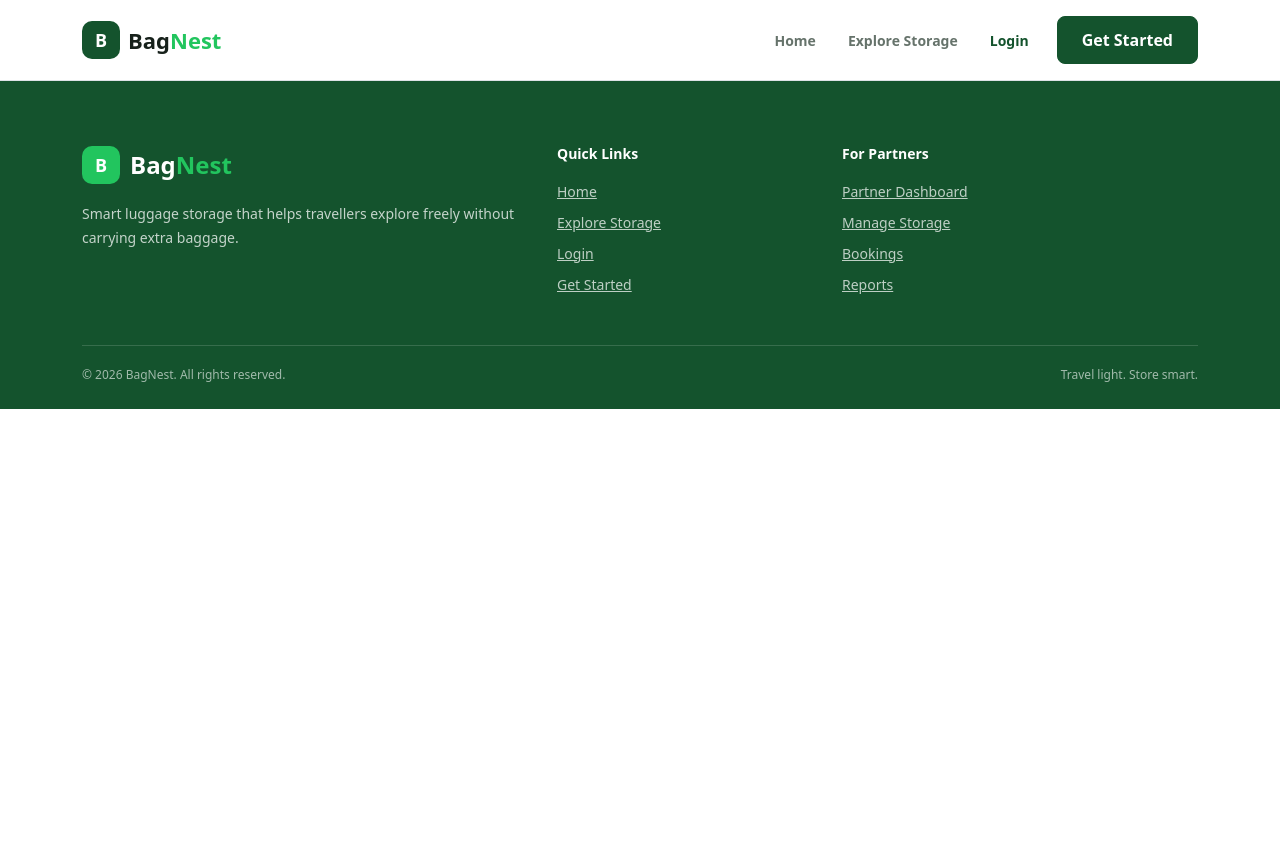
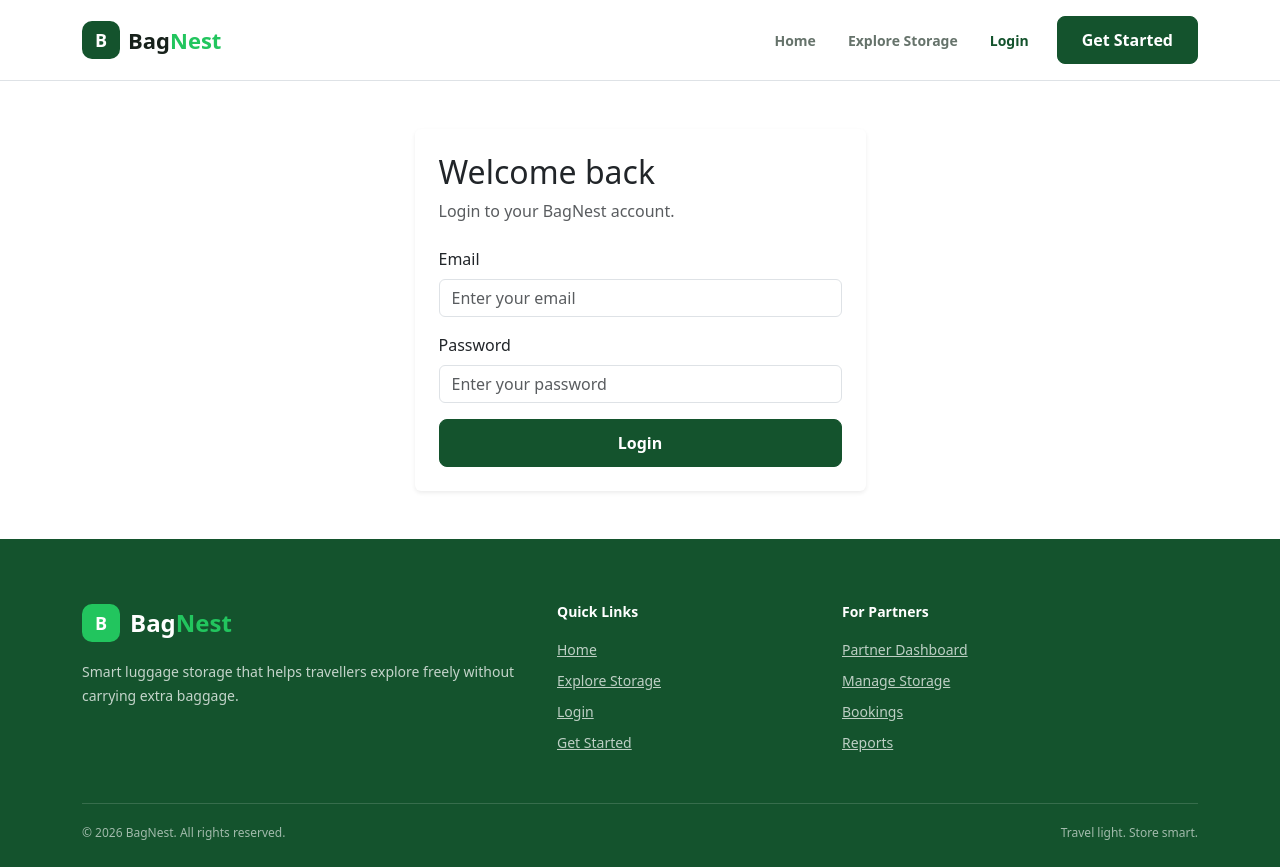
Before and after one commit to paviththira-vinayagamoorthy/BagNest, a React (Vite) app in the folder frontend/hackathon_projects/: page /login in a window 1280 px wide. Before the commit the page ends 800 px from the top, so only its background shows below. Built offline with nearby package versions, Linux system fonts and the light colour scheme.

Commit message:
login page finished

```diff
--- a/frontend/hackathon_projects/src/index.css
+++ b/frontend/hackathon_projects/src/index.css
@@ -13,28 +13,19 @@
 .brand-mark {
   width: 38px;
   height: 38px;
-
   display: flex;
-
   align-items: center;
   justify-content: center;
-
   background-color: #14532D;
-
   color: #FFFFFF;
-
   border-radius: 10px;
-
   font-size: 18px;
-
   font-weight: 800;
 }
 
 .brand-name {
   color: #17211B;
-
   font-size: 22px;
-
   font-weight: 800;
 }
 
@@ -44,13 +35,9 @@
 
 .navbar .nav-link {
   color: #66736B;
-
   font-size: 14px;
-
   font-weight: 600;
-
   padding: 8px 12px !important;
-
   transition: 0.2s ease;
 }
 
@@ -77,25 +64,17 @@
 
 .btn-primary-custom {
   background-color: #14532D;
-
   border: 1px solid #14532D;
-
   color: #FFFFFF;
-
   padding: 11px 20px;
-
   border-radius: 8px;
-
   font-weight: 700;
-
   transition: 0.2s ease;
 }
 
 .btn-primary-custom:hover {
   background-color: #22C55E;
-
   border-color: #22C55E;
-
   color: #FFFFFF;
 }
 
@@ -106,45 +85,30 @@
 
 .bag-footer {
   padding: 65px 0 25px;
-
   background-color: #14532D;
-
   color: #FFFFFF;
 }
 
 .footer-brand {
   display: flex;
-
   align-items: center;
-
   gap: 10px;
-
   margin-bottom: 18px;
-
   color: #FFFFFF;
-
   font-size: 24px;
-
   font-weight: 800;
 }
 
 .footer-brand-mark {
   width: 38px;
   height: 38px;
-
   display: flex;
-
   align-items: center;
   justify-content: center;
-
   background-color: #22C55E;
-
   color: #FFFFFF;
-
   border-radius: 10px;
-
   font-size: 18px;
-
   font-weight: 800;
 }
 
@@ -154,39 +118,28 @@
 
 .footer-description {
   max-width: 450px;
-
   margin: 0;
-
   color: rgba(255, 255, 255, 0.75);
-
   font-size: 14px;
-
   line-height: 1.7;
 }
 
 .footer-heading {
   margin-bottom: 18px;
-
   color: #FFFFFF;
-
   font-size: 14px;
-
   font-weight: 800;
 }
 
 .footer-links {
   display: flex;
-
   flex-direction: column;
-
   gap: 10px;
 }
 
 .footer-links a {
   color: rgba(255, 255, 255, 0.72);
-
   font-size: 14px;
-
   transition: 0.2s ease;
 }
 
@@ -196,23 +149,16 @@
 
 .footer-bottom {
   display: flex;
-
   justify-content: space-between;
-
   gap: 20px;
-
   margin-top: 50px;
-
   padding-top: 20px;
-
   border-top: 1px solid rgba(255, 255, 255, 0.15);
 }
 
 .footer-bottom p {
   margin: 0;
-
   color: rgba(255, 255, 255, 0.6);
-
   font-size: 12px;
 }
 
@@ -225,7 +171,6 @@
 
   .navbar-collapse {
     width: 100%;
-
     padding-top: 15px;
   }
 
@@ -235,7 +180,6 @@
 
   .navbar .nav-link {
     width: 100%;
-
     padding-left: 0 !important;
   }
 
@@ -253,12 +197,11 @@
 
   .footer-bottom {
     flex-direction: column;
-
     gap: 8px;
-
     margin-top: 35px;
   }
 }
+
 
 /* =========================================================
    STORAGE CARD
@@ -267,15 +210,10 @@
 .storage-card {
   height: 100%;
   overflow: hidden;
-
   background-color: #FFFFFF;
-
   border: 1px solid #edf0ed;
-
   border-radius: 18px;
-
   box-shadow: 0 10px 30px rgba(23, 33, 27, 0.06);
-
   transition:
     transform 0.2s ease,
     box-shadow 0.2s ease;
@@ -283,63 +221,43 @@
 
 .storage-card:hover {
   transform: translateY(-4px);
-
   box-shadow: 0 16px 35px rgba(23, 33, 27, 0.1);
 }
 
 .storage-card-top {
   display: flex;
-
   justify-content: space-between;
   align-items: center;
-
   padding: 18px 18px 0;
 }
 
 .storage-type {
   display: inline-block;
-
   padding: 6px 10px;
-
   background-color: #eef7f1;
-
   color: #14532D;
-
   border-radius: 6px;
-
   font-size: 11px;
-
   font-weight: 700;
 }
 
 .storage-rating {
   color: #17211B;
-
   font-size: 13px;
-
   font-weight: 700;
 }
 
 .storage-placeholder {
   height: 210px;
-
   margin: 18px;
-
   display: flex;
-
   align-items: center;
   justify-content: center;
-
   background-color: #FFF9F2;
-
   border-radius: 12px;
-
   color: #14532D;
-
   font-size: 28px;
-
   font-weight: 800;
-
   letter-spacing: 2px;
 }
 
@@ -349,80 +267,57 @@
 
 .storage-card-body h3 {
   margin-bottom: 7px;
-
   color: #17211B;
-
   font-size: 20px;
-
   font-weight: 800;
 }
 
 .storage-location {
   margin-bottom: 20px;
-
   color: #66736B;
-
   font-size: 14px;
 }
 
 .storage-meta {
   display: flex;
-
   justify-content: space-between;
   align-items: flex-end;
-
   gap: 15px;
-
   margin-bottom: 20px;
 }
 
 .storage-meta span {
   display: block;
-
   margin-bottom: 3px;
-
   color: #66736B;
-
   font-size: 12px;
 }
 
 .storage-meta strong {
   color: #17211B;
-
   font-size: 14px;
-
   font-weight: 700;
 }
 
 .storage-card-button {
   display: block;
-
   width: 100%;
-
   padding: 11px;
-
   background-color: #14532D;
-
   color: #FFFFFF;
-
   border-radius: 8px;
-
   text-align: center;
-
   font-size: 14px;
-
   font-weight: 700;
-
   text-decoration: none;
-
   transition: 0.2s ease;
 }
 
 .storage-card-button:hover {
   background-color: #22C55E;
-
   color: #FFFFFF;
 }
+
 
 /* =========================================================
    LANDING PAGE
@@ -439,7 +334,6 @@
 
 .hero-section {
   padding: 100px 0 80px;
-
   background-color: #FFF9F2;
 }
 
@@ -448,13 +342,9 @@
 
 .hero-badge {
   display: inline-block;
-
   margin-bottom: 10px;
-
   color: #14532D;
-
   font-size: 14px;
-
   font-weight: 600;
 }
 
@@ -463,17 +353,11 @@
 
 .hero-title {
   margin-top: 10px;
-
   margin-bottom: 22px;
-
   color: #17211B;
-
   font-size: 64px;
-
   font-weight: 800;
-
   line-height: 1.05;
-
   letter-spacing: -2px;
 }
 
@@ -486,13 +370,9 @@
 
 .hero-description {
   max-width: 600px;
-
   margin-bottom: 30px;
-
   color: #66736B;
-
   font-size: 17px;
-
   line-height: 1.7;
 }
 
@@ -503,11 +383,8 @@
 
 .hero-actions {
   display: flex;
-
   align-items: center;
-
   gap: 12px;
-
   margin-bottom: 30px;
 }
 
@@ -516,27 +393,18 @@
 
 .btn-hero-primary {
   padding: 12px 22px;
-
   background-color: #14532D;
-
   border: 1px solid #14532D;
-
   color: #FFFFFF;
-
   border-radius: 8px;
-
   font-size: 14px;
-
   font-weight: 700;
-
   transition: 0.2s ease;
 }
 
 .btn-hero-primary:hover {
   background-color: #22C55E;
-
   border-color: #22C55E;
-
   color: #FFFFFF;
 }
 
@@ -545,25 +413,17 @@
 
 .btn-hero-secondary {
   padding: 12px 22px;
-
   background-color: transparent;
-
   border: 1px solid #14532D;
-
   color: #14532D;
-
   border-radius: 8px;
-
   font-size: 14px;
-
   font-weight: 700;
-
   transition: 0.2s ease;
 }
 
 .btn-hero-secondary:hover {
   background-color: #14532D;
-
   color: #FFFFFF;
 }
 
@@ -574,33 +434,25 @@
 
 .hero-trust {
   display: flex;
-
   flex-wrap: wrap;
-
   gap: 25px;
-
   margin-top: 30px;
 }
 
 .hero-trust > div {
   display: flex;
-
   align-items: center;
-
   gap: 5px;
 }
 
 .hero-trust strong {
   color: #17211B;
-
   font-size: 14px;
-
   font-weight: 800;
 }
 
 .hero-trust span {
   color: #66736B;
-
   font-size: 13px;
 }
 
@@ -611,25 +463,15 @@
 
 .hero-image-box {
   width: 100%;
-
   min-height: 430px;
-
   display: flex;
-
   align-items: center;
-
   justify-content: center;
-
   padding: 20px;
-
   background-color: #FFFFFF;
-
   border: 1px solid rgba(20, 83, 45, 0.08);
-
   border-radius: 24px;
-
   box-shadow: 0 18px 50px rgba(23, 33, 27, 0.08);
-
   overflow: hidden;
 }
 
@@ -638,13 +480,9 @@
 
 .hero-image {
   width: 100%;
-
   max-width: 500px;
-
   height: auto;
-
   display: block;
-
   object-fit: contain;
 }
 
@@ -655,7 +493,6 @@
 
 .stats-section {
   padding: 70px 0;
-
   background-color: #FFFFFF;
 }
 
@@ -664,15 +501,10 @@
 
 .stat-box {
   height: 100%;
-
   padding: 25px;
-
   background-color: #FFF9F2;
-
   border: 1px solid #edf0ed;
-
   border-radius: 14px;
-
   text-align: center;
 }
 
@@ -681,13 +513,9 @@
 
 .stat-box strong {
   display: block;
-
   margin-bottom: 5px;
-
   color: #14532D;
-
   font-size: 30px;
-
   font-weight: 800;
 }
 
@@ -696,7 +524,6 @@
 
 .stat-box span {
   color: #66736B;
-
   font-size: 13px;
 }
 
@@ -707,7 +534,6 @@
 
 .storage-preview-section {
   padding: 90px 0;
-
   background-color: #FFF9F2;
 }
 
@@ -716,13 +542,9 @@
 
 .section-heading-row {
   display: flex;
-
   justify-content: space-between;
-
   align-items: flex-end;
-
   gap: 30px;
-
   margin-bottom: 40px;
 }
 
@@ -731,17 +553,11 @@
 
 .section-title {
   margin-top: 10px;
-
   margin-bottom: 15px;
-
   color: #17211B;
-
   font-size: 42px;
-
   font-weight: 800;
-
   line-height: 1.1;
-
   letter-spacing: -1px;
 }
 
@@ -750,13 +566,9 @@
 
 .section-description {
   max-width: 620px;
-
   margin: 0;
-
   color: #66736B;
-
   font-size: 16px;
-
   line-height: 1.7;
 }
 
@@ -765,13 +577,9 @@
 
 .view-all-link {
   flex-shrink: 0;
-
   color: #14532D;
-
   font-size: 14px;
-
   font-weight: 700;
-
   transition: 0.2s ease;
 }
 
@@ -796,13 +604,11 @@
 
   .hero-image-box {
     min-height: 350px;
-
     margin-top: 10px;
   }
 
   .section-heading-row {
     align-items: flex-start;
-
     flex-direction: column;
   }
 
@@ -822,7 +628,6 @@
 
   .hero-title {
     font-size: 44px;
-
     letter-spacing: -1px;
   }
 
@@ -835,16 +640,13 @@
 
   .hero-actions {
     flex-direction: column;
-
     align-items: stretch;
-
     gap: 10px;
   }
 
   .btn-hero-primary,
   .btn-hero-secondary {
     width: 100%;
-
     text-align: center;
   }
 
@@ -853,7 +655,6 @@
 
   .hero-trust {
     flex-direction: column;
-
     gap: 12px;
   }
 
@@ -866,9 +667,7 @@
 
   .hero-image-box {
     min-height: 280px;
-
     padding: 15px;
-
     border-radius: 18px;
   }
 
@@ -914,3 +713,94 @@
     font-size: 13px;
   }
 }
+
+
+/* =========================================================
+   REGISTER PAGE
+   ========================================================= */
+
+.register-page {
+  min-height: 75vh;
+  padding: 80px 0;
+  background-color: #FFF9F2;
+}
+
+.register-card {
+  padding: 35px;
+  background-color: #FFFFFF;
+  border: 1px solid #edf0ed;
+  border-radius: 18px;
+  box-shadow: 0 12px 35px rgba(23, 33, 27, 0.07);
+}
+
+.register-title {
+  margin-bottom: 8px;
+  color: #17211B;
+  font-size: 30px;
+  font-weight: 800;
+}
+
+.register-description {
+  margin-bottom: 28px;
+  color: #66736B;
+  font-size: 14px;
+  line-height: 1.6;
+}
+
+.register-label {
+  margin-bottom: 7px;
+  color: #17211B;
+  font-size: 14px;
+  font-weight: 700;
+}
+
+.register-input {
+  padding: 11px 13px;
+  border: 1px solid #dfe5e1;
+  border-radius: 8px;
+  color: #17211B;
+  font-size: 14px;
+}
+
+.register-input:focus {
+  border-color: #22C55E;
+  box-shadow: 0 0 0 3px rgba(34, 197, 94, 0.12);
+}
+
+.register-button {
+  width: 100%;
+  padding: 12px;
+  background-color: #14532D;
+  border: 1px solid #14532D;
+  border-radius: 8px;
+  color: #FFFFFF;
+  font-size: 14px;
+  font-weight: 700;
+  transition: 0.2s ease;
+}
+
+.register-button:hover {
+  background-color: #22C55E;
+  border-color: #22C55E;
+  color: #FFFFFF;
+}
+
+
+/* =========================================================
+   REGISTER PAGE RESPONSIVE
+   ========================================================= */
+
+@media (max-width: 767px) {
+
+  .register-page {
+    padding: 55px 0;
+  }
+
+  .register-card {
+    padding: 25px 20px;
+  }
+
+  .register-title {
+    font-size: 26px;
+  }
+}
--- a/frontend/hackathon_projects/src/pages/public/Login.jsx
+++ b/frontend/hackathon_projects/src/pages/public/Login.jsx
@@ -0,0 +1,48 @@
+function Login() {
+  return (
+    <div className="container py-5">
+      <div className="row justify-content-center">
+        <div className="col-md-6 col-lg-5">
+
+          <div className="card border-0 shadow-sm p-4">
+            <h2 className="mb-2">Welcome back</h2>
+
+            <p className="text-muted mb-4">
+              Login to your BagNest account.
+            </p>
+
+            <form>
+              <div className="mb-3">
+                <label className="form-label">Email</label>
+                <input
+                  type="email"
+                  className="form-control"
+                  placeholder="Enter your email"
+                />
+              </div>
+
+              <div className="mb-3">
+                <label className="form-label">Password</label>
+                <input
+                  type="password"
+                  className="form-control"
+                  placeholder="Enter your password"
+                />
+              </div>
+
+              <button
+                type="submit"
+                className="btn btn-primary-custom w-100"
+              >
+                Login
+              </button>
+            </form>
+          </div>
+
+        </div>
+      </div>
+    </div>
+  );
+}
+
+export default Login;
--- a/frontend/hackathon_projects/src/pages/routes/AppRoutes.jsx
+++ b/frontend/hackathon_projects/src/pages/routes/AppRoutes.jsx
@@ -1,11 +1,13 @@
 import { Routes, Route } from "react-router-dom";
 
 import LandingPage from "../public/LandingPage";
+import Login from "../public/Login";
 
 function AppRoutes() {
   return (
     <Routes>
       <Route path="/" element={<LandingPage />} />
+      <Route path="/login" element={<Login />} />
     </Routes>
   );
 }
```
